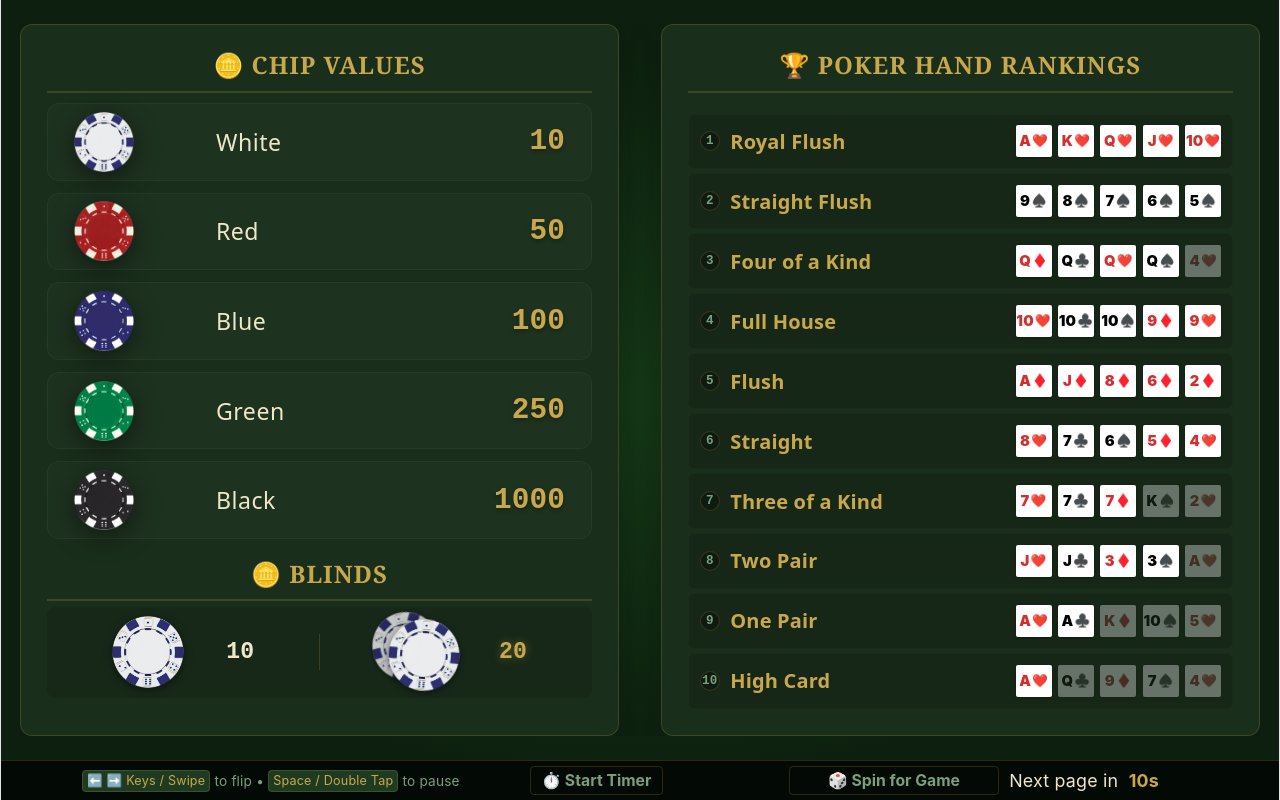
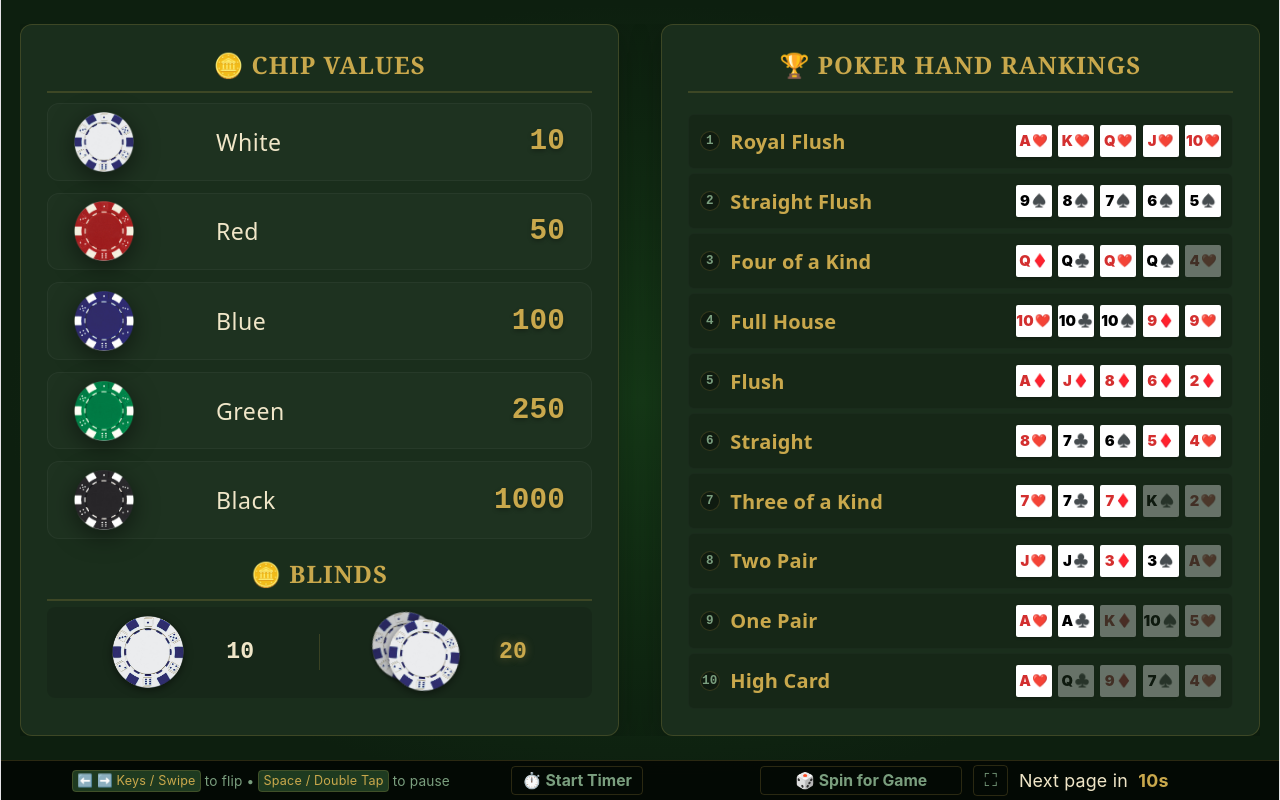
Before and after one commit to TrevorDKelly/poker_night, a Vue app: page / in a window 1280 px wide. Built offline with nearby package versions, Linux system fonts and the light colour scheme.

Commit message:
fullscreen

```diff
--- a/src/components/FooterBar.vue
+++ b/src/components/FooterBar.vue
@@ -9,6 +9,10 @@
 
     <button @click.stop="showSpinner = true" class="spinner-btn" title="Mini-game Spinner">
       🎲 Spin for Game
+    </button>
+
+    <button @click.stop="toggleFullscreen" class="fullscreen-btn" title="Toggle Fullscreen">
+      ⛶
     </button>
 
     <div class="status-indicator">
@@ -39,6 +43,16 @@ import Timer from './Timer.vue'
 import { MINI_GAMES } from '../config/miniGames.js'
 
 const showSpinner = ref(false)
+
+const toggleFullscreen = () => {
+  if (!document.fullscreenElement) {
+    document.documentElement.requestFullscreen().catch(err => {
+      console.error(`Error attempting to enable fullscreen: ${err.message}`);
+    });
+  } else {
+    document.exitFullscreen();
+  }
+}
 
 const spinnerUrl = computed(() => {
   const choices = MINI_GAMES.join(',')
@@ -98,9 +112,24 @@ footer {
 }
 
 .spinner-btn:hover {
-  background-color: var(--bgKey);
-  color: var(--highlight);
-  border-color: var(--highlight);
+  background-color: rgba(255, 255, 255, 0.1);
+  color: var(--textPrimary);
+}
+
+.fullscreen-btn {
+  background-color: transparent;
+  border: 1px solid var(--borderSubtle);
+  color: var(--textMuted);
+  padding: 0.2rem 0.5rem;
+  border-radius: 4px;
+  cursor: pointer;
+  font-size: 0.85rem;
+  transition: all 0.2s;
+}
+
+.fullscreen-btn:hover {
+  background-color: rgba(255, 255, 255, 0.1);
+  color: var(--textPrimary);
 }
 
 .controls-info {
```
Also changed, not shown: todo.txt.
